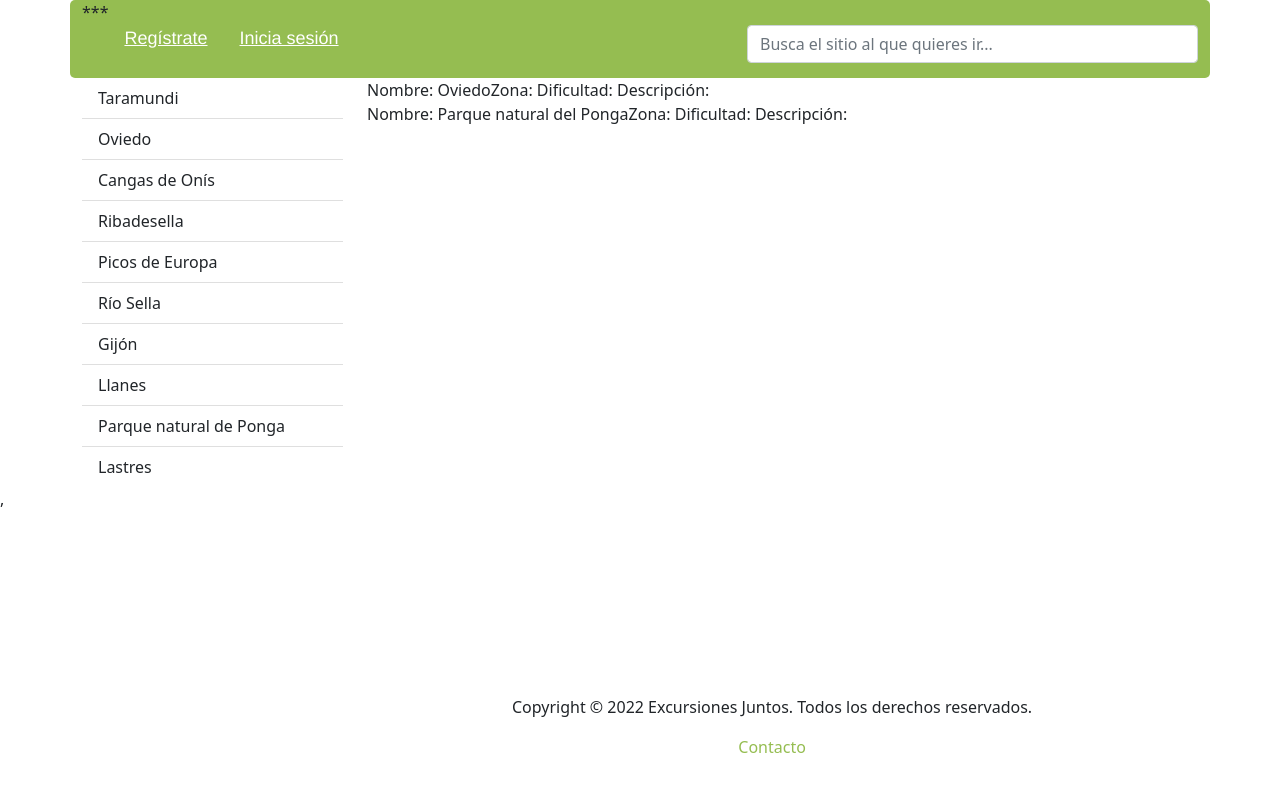
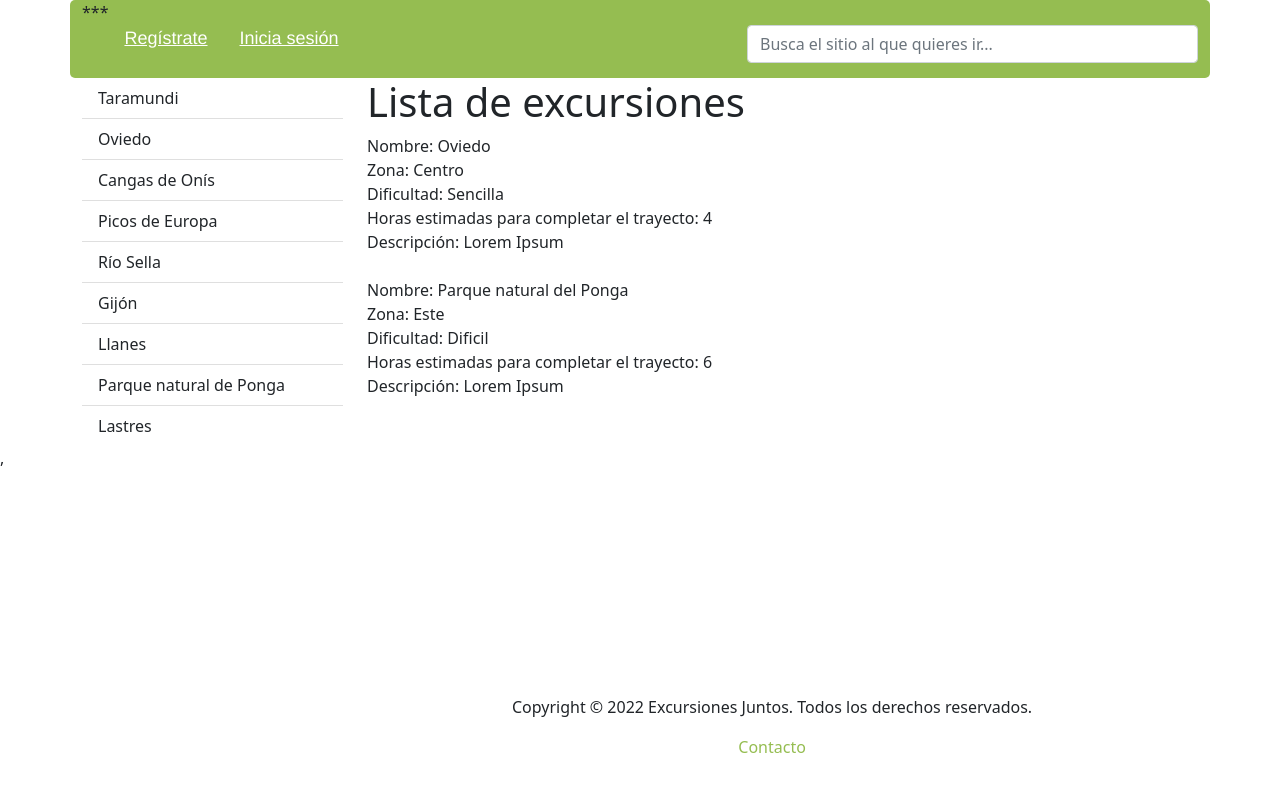
Before and after one commit to irenesj/excursiones, a React (Create React App) app: page / in a window 1280 px wide. Shown: the top 792 px of the page. Built offline with nearby package versions, Linux system fonts and the light colour scheme.

Commit message:
Minor updates

```diff
--- a/src/App.js
+++ b/src/App.js
@@ -8,7 +8,6 @@ function App() {
   return (
     <div>
       <Layout>
-
       </Layout>
     </div>
   );
--- a/src/componentes/Excursion.js
+++ b/src/componentes/Excursion.js
@@ -4,10 +4,11 @@ function Excursion(props){
 
     return(
         <div>
-            Nombre: {props.nombre}
-            Zona:
-            Dificultad:
-            Descripción:
+            Nombre: {props.nombre} <br/>
+            Zona: {props.zona} <br/>
+            Dificultad: {props.dificultad} <br/>
+            Horas estimadas para completar el trayecto: {props.horas} <br/>
+            Descripción: {props.descripcion} <br/><br/>
         </div>
     );
 }
--- a/src/componentes/Excursions.js
+++ b/src/componentes/Excursions.js
@@ -6,13 +6,14 @@ import Excursion from "./Excursion";
 function Excursions(){
 
     const excursiones = [
-        <Excursion nombre="Oviedo"/>,
-        <Excursion nombre="Parque natural del Ponga"/>
+        <Excursion nombre="Oviedo" zona="Centro" dificultad="Sencilla" horas="4" descripcion="Lorem Ipsum"/>,
+        <Excursion nombre="Parque natural del Ponga" zona="Este" dificultad="Dificil" horas="6" descripcion="Lorem Ipsum"/>
     ]
 
     return(
 
         <div>
+            <h1>Lista de excursiones</h1>
            { excursiones }
         </div>
 
--- a/src/componentes/Filters.js
+++ b/src/componentes/Filters.js
@@ -11,7 +11,6 @@ function Filters(){
         <ListGroup.Item>Taramundi</ListGroup.Item>
         <ListGroup.Item>Oviedo</ListGroup.Item>
         <ListGroup.Item>Cangas de Onís</ListGroup.Item>
-        <ListGroup.Item>Ribadesella</ListGroup.Item>
         <ListGroup.Item>Picos de Europa</ListGroup.Item>
         <ListGroup.Item>Río Sella</ListGroup.Item>
         <ListGroup.Item>Gijón</ListGroup.Item>
```
